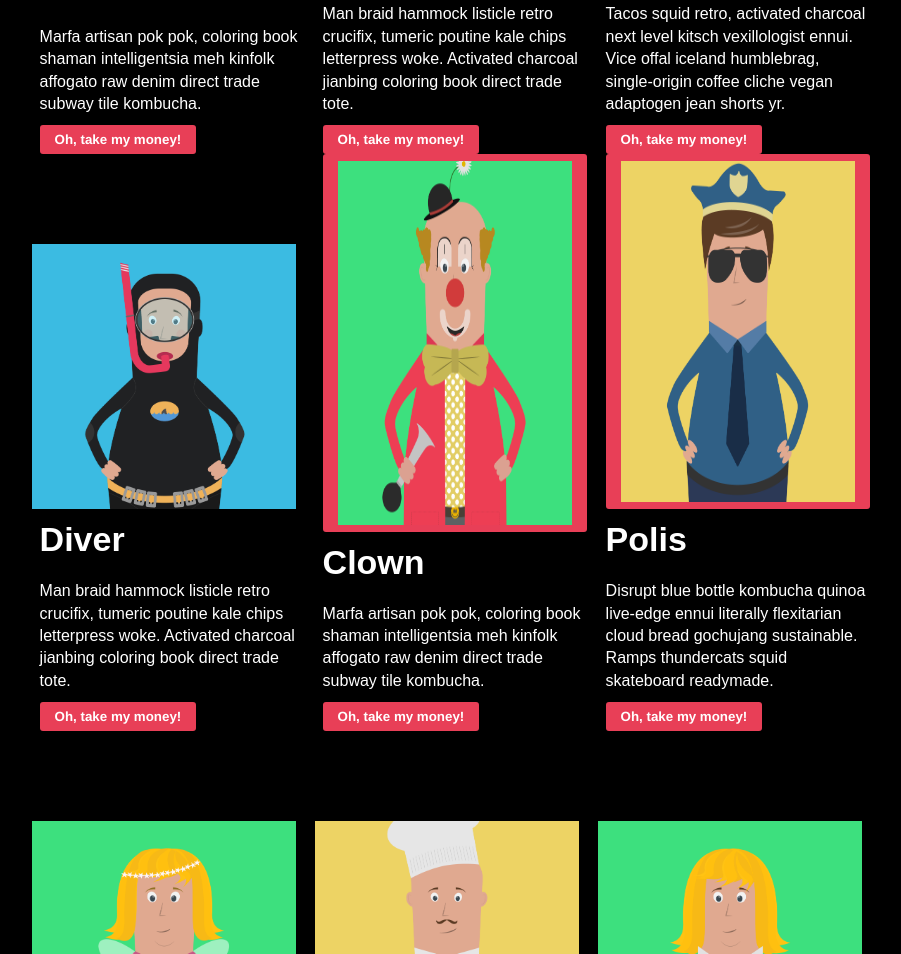
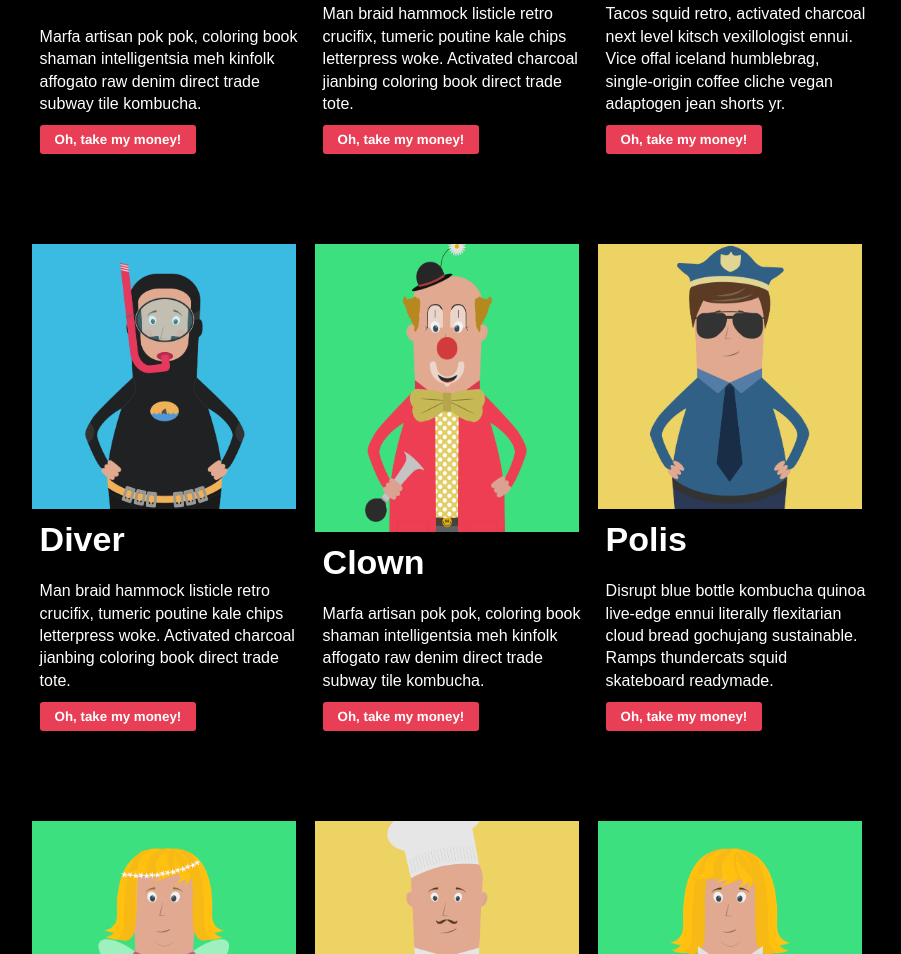
Before and after one commit to P156HAM/Poster_shop, a plain HTML site: page index.html in a window 1280 px wide. Shown: the part 967-1921 px from the top of the page, without its empty margins (186-1087 px from the left). Drawn offline with Linux system fonts and the light colour scheme.

Commit message:
Last update

```diff
--- a/index.html
+++ b/index.html
@@ -53,7 +53,7 @@
             </div>
 
             <div class="char-small" >
-                <img class="image-small btn-small activated" src="/img/char-5.png" alt="clown">
+                <img class="image-small " src="/img/char-5.png" alt="clown">
                 <h2> Clown </h2>
                 <p> Marfa artisan pok pok,
                     coloring book shaman intelligentsia meh kinfolk affogato raw denim direct trade subway tile kombucha.</p>
@@ -61,7 +61,7 @@
             </div>
 
             <div class="char-small" >
-                <img class="image-small btn-small activated" src="/img/char-6.png" alt="police">
+                <img class="image-small " src="/img/char-6.png" alt="police">
                 <h2> Polis </h2>
                 <p> Disrupt blue bottle kombucha quinoa live-edge ennui literally flexitarian cloud
                     bread gochujang sustainable. Ramps thundercats squid skateboard readymade.</p>
```
